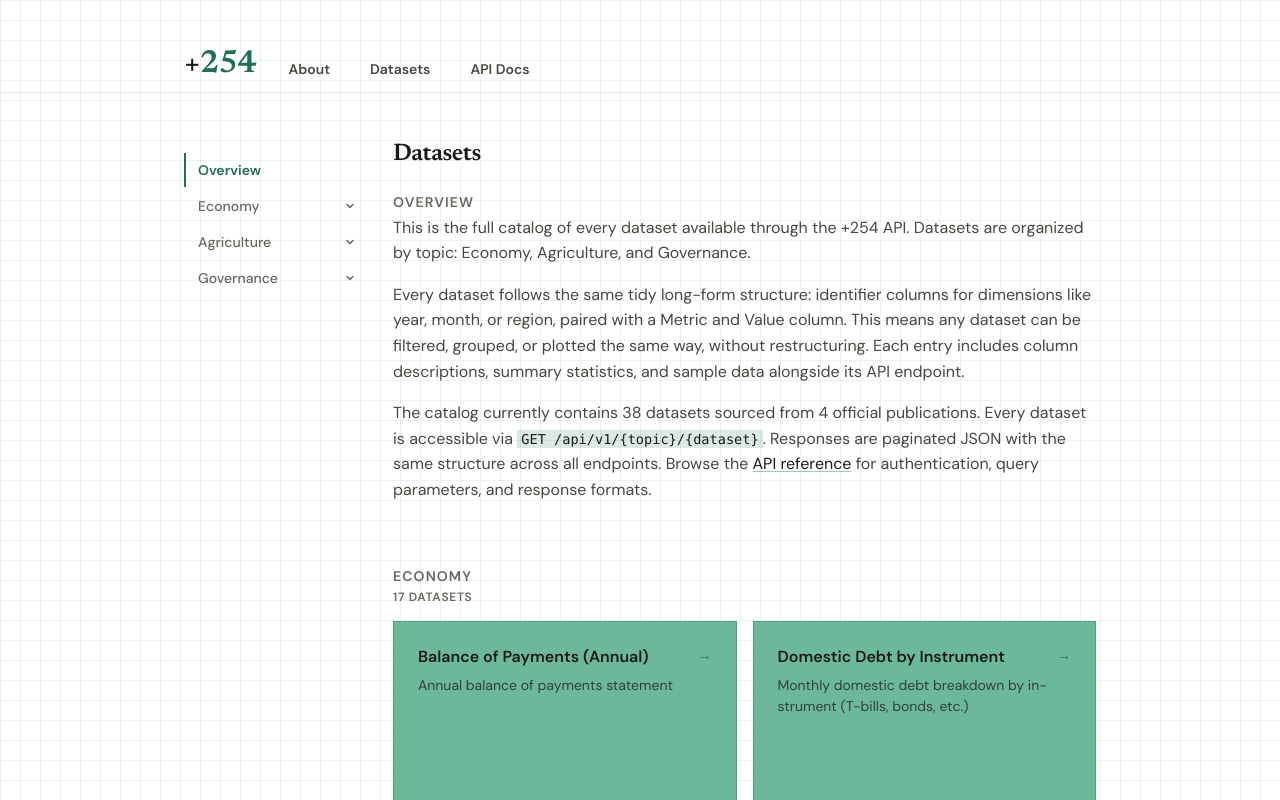
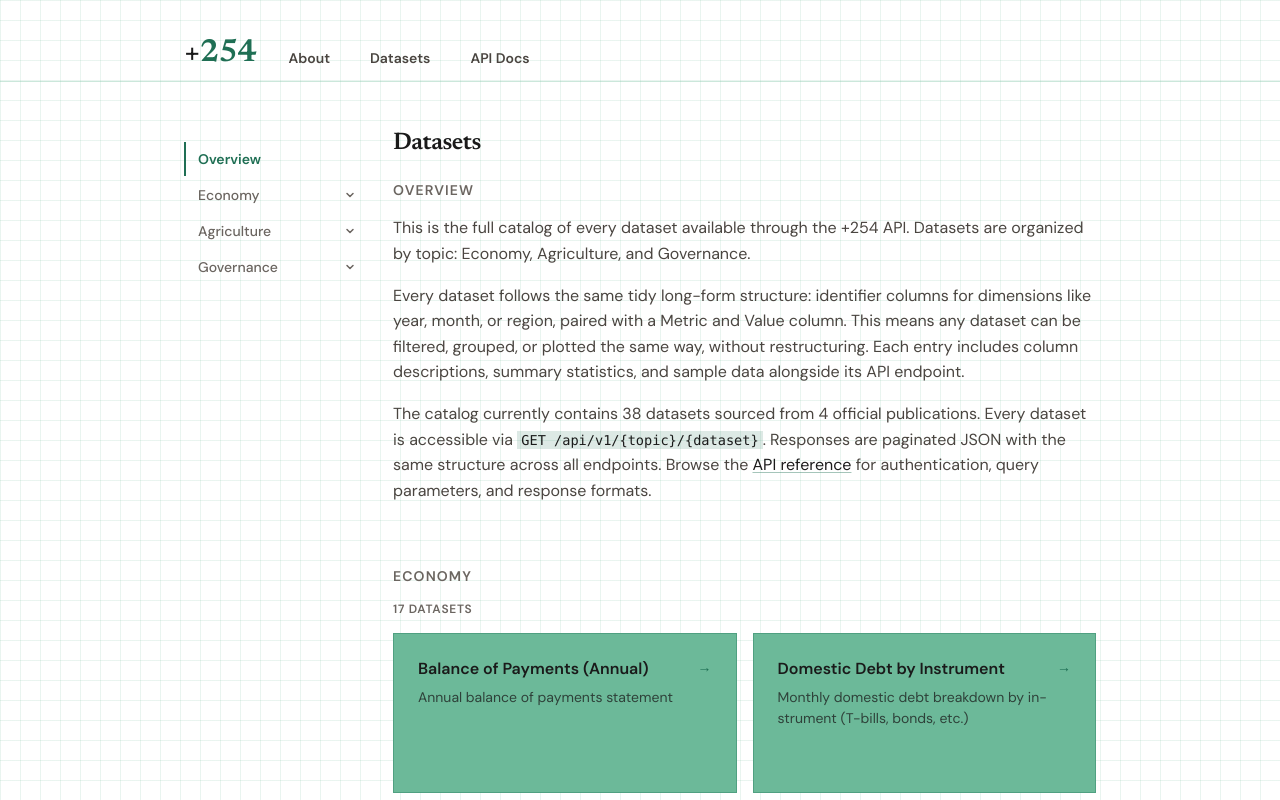
Before and after one commit to MuhammadOmarMuhdhar/plus254, an Astro site in the folder website/: page /datasets in a window 1280 px wide. Shown: the top 800 px of the page. Built offline with nearby package versions, Linux system fonts and the light colour scheme; Astro itself is replaced by a stand-in of ours.

Commit message:
minor UX changes on site

```diff
--- a/website/src/components/APIDocsLayout.astro
+++ b/website/src/components/APIDocsLayout.astro
@@ -200,7 +200,7 @@ const activeLabel =
     color: var(--color-warm-light);
     letter-spacing: 0.08em;
     text-transform: uppercase;
-    margin-bottom: var(--space-2xs);
+    margin-bottom: var(--space-smd);
   }
 
   .section-eyebrow {
--- a/website/src/components/Header.astro
+++ b/website/src/components/Header.astro
@@ -72,12 +72,13 @@ const currentPath = Astro.url.pathname;
       }
     });
   }
+
 </script>
 
 <style>
   .header {
-    border-bottom: 1px solid rgba(31, 111, 84, 0.15);
-    padding-top: var(--space-lg);
+    padding-top: 2.3rem;
+    border-bottom: 1.5px solid rgba(108, 185, 153, 0.35);
     background-color: #ffffff;
     background-image:
       linear-gradient(rgba(108, 185, 153, 0.15) 1px, transparent 1px),
@@ -187,8 +188,6 @@ const currentPath = Astro.url.pathname;
     display: none;
     flex-direction: column;
     padding: var(--space-sm) var(--space-md);
-    border-bottom: 1px solid rgba(31, 111, 84, 0.15);
-    background-color: #ffffff;
   }
 
   .header__drawer-nav:not([hidden]) {
@@ -202,7 +201,6 @@ const currentPath = Astro.url.pathname;
     color: var(--color-warm-mid);
     text-decoration: none;
     padding: var(--space-sm) 0;
-    border-bottom: 1px solid rgba(31, 111, 84, 0.1);
     min-height: 44px;
     display: flex;
     align-items: center;
--- a/website/src/pages/datasets/index.astro
+++ b/website/src/pages/datasets/index.astro
@@ -107,7 +107,7 @@ const datasetPlaceholder = "{dataset}";
     color: var(--color-warm-light);
     letter-spacing: 0.08em;
     text-transform: uppercase;
-    margin-bottom: var(--space-2xs);
+    margin-bottom: var(--space-smd);
   }
 
   .narrative {
@@ -177,7 +177,7 @@ const datasetPlaceholder = "{dataset}";
     padding: var(--space-md) var(--space-md) var(--space-sm);
     padding-right: calc(var(--space-md) + 1.25rem);
     text-decoration: none;
-    min-height: 12rem;
+    min-height: 10rem;
     overflow-wrap: break-word;
     word-wrap: break-word;
     hyphens: auto;
```
